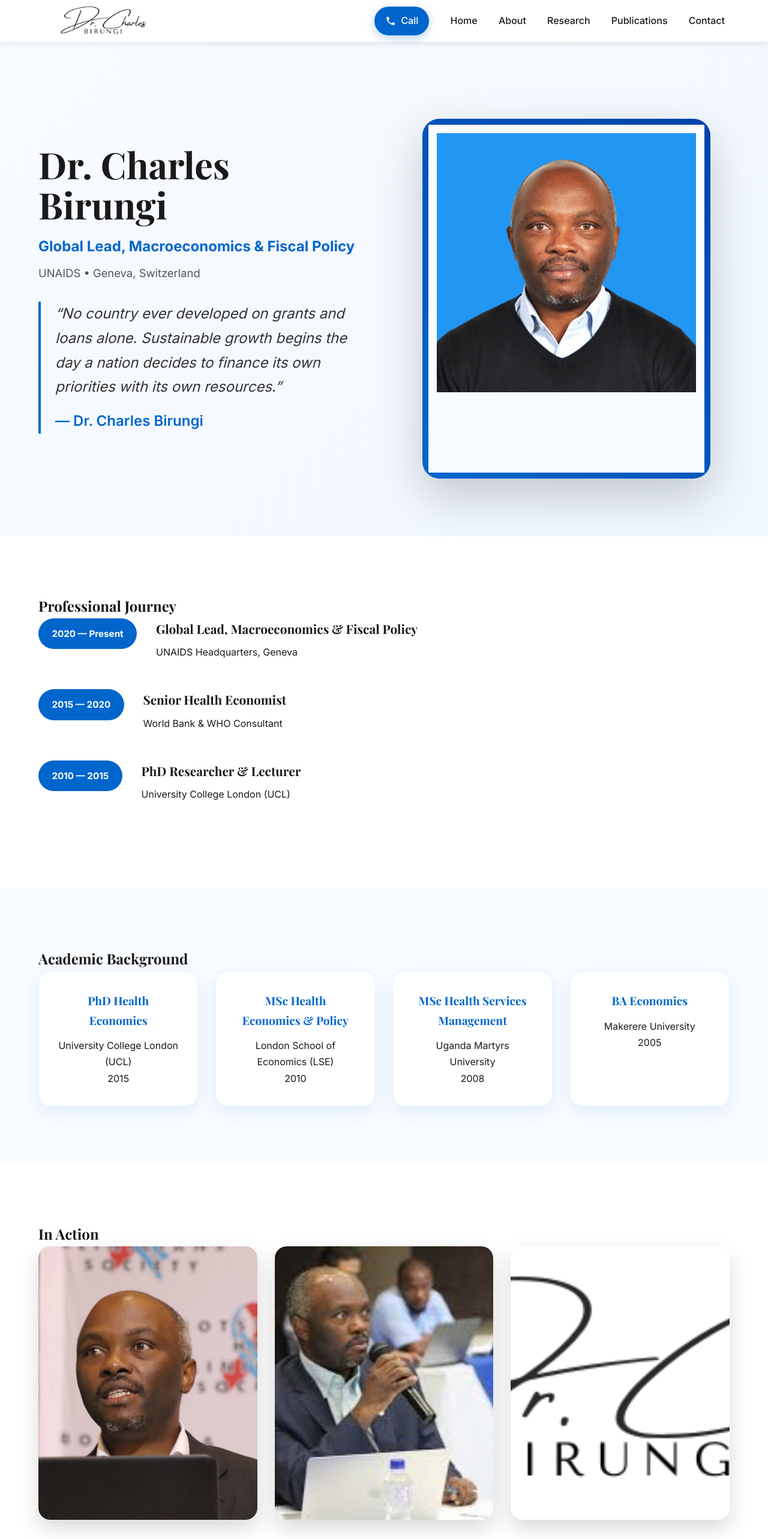
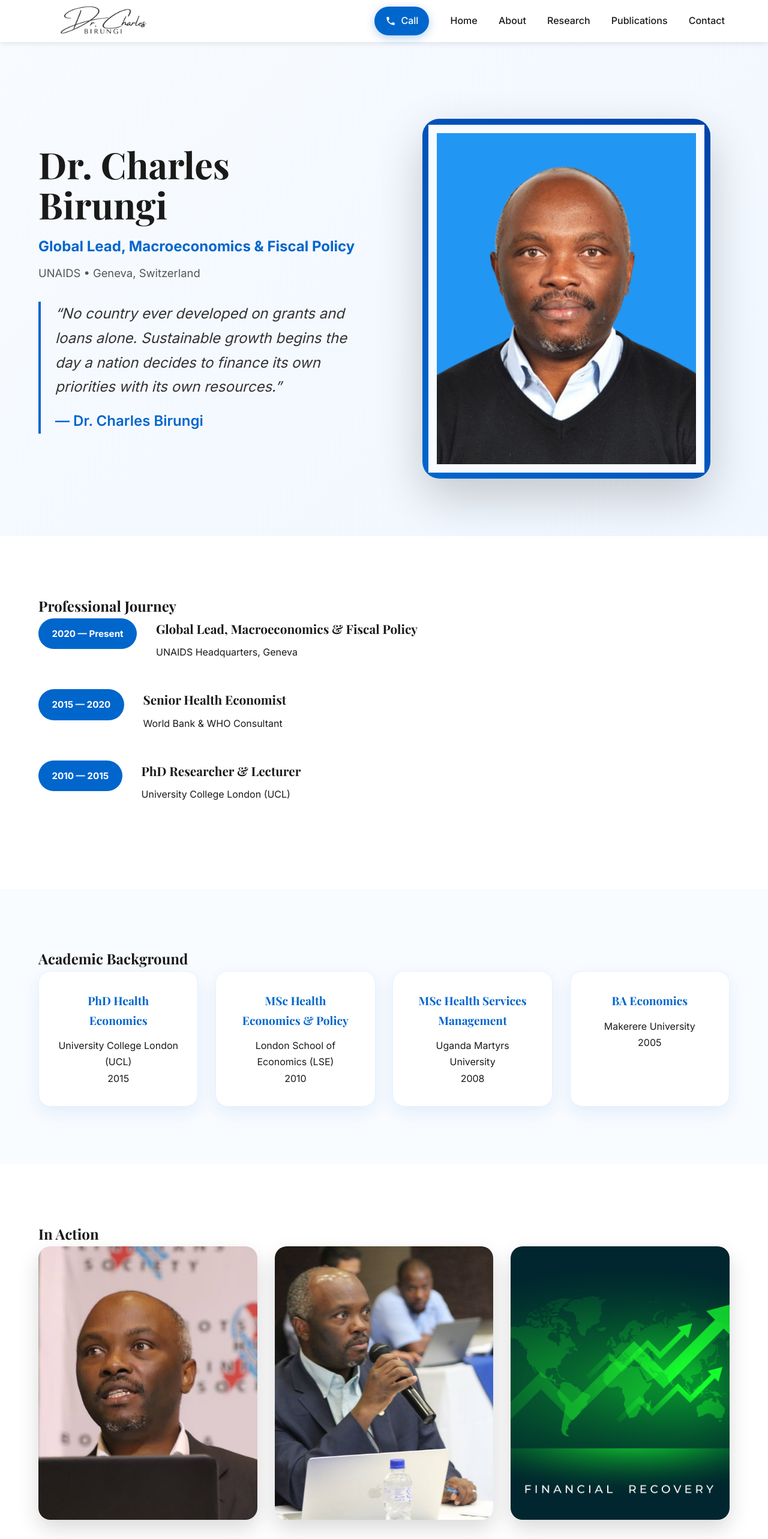
Before and after one commit to richardngasike/dr-birungi-portfolio, a Next.js app: page /about in a window 1280 px wide. Shown: the top 2566 px of the page at 60% size. Built offline with nearby package versions, Linux system fonts and the light colour scheme.

Commit message:
Update: quote styling, responsive fixes, image caption author in blue & latest enhancements

```diff
--- a/app/Components/AboutSection.js
+++ b/app/Components/AboutSection.js
@@ -94,8 +94,8 @@ export default function AboutSection() {
               <div className="frame-accent"></div>
             </div>
             <div className="photo-caption">
-  “No country ever developed on grants and loans alone. Sustainable growth begins the day a nation decides to finance its own priorities with its own resources.”{' '}
-  <span className="author"> - by Dr. Charles Birungi</span>
+  “A looming debt crisis is threatening global health security. It is time to drop the debt, .”{' '}
+  <span className="author"> - by Dr. Charles Birungi and Jaime Atienza Azcona</span>
 </div>
           </motion.div>
         </div>
--- a/app/about/About.css
+++ b/app/about/About.css
@@ -69,7 +69,7 @@ blockquote .author {
 .portrait {
   width: 100%;
   height: 100%;
-  object-fit: contain;
+  object-fit: cover;
   object-position: top center;
   padding: 1.5rem;
   box-sizing: border-box;
--- a/app/about/page.js
+++ b/app/about/page.js
@@ -153,7 +153,7 @@ export default function AboutPage() {
             In Action
           </motion.h2>
           <div className="gallery-grid">
-            {['charles4.jpg', 'charlesbirungi3.jpeg', 'signature.png'].map((img, i) => (
+            {['charles4.jpg', 'charles5.jpg', 'economics.jpg'].map((img, i) => (
               <motion.div
                 key={i}
                 className="gallery-item"
```
Also changed, not shown: public/images/charles5.jpg (added), public/images/economics.jpg (added).
